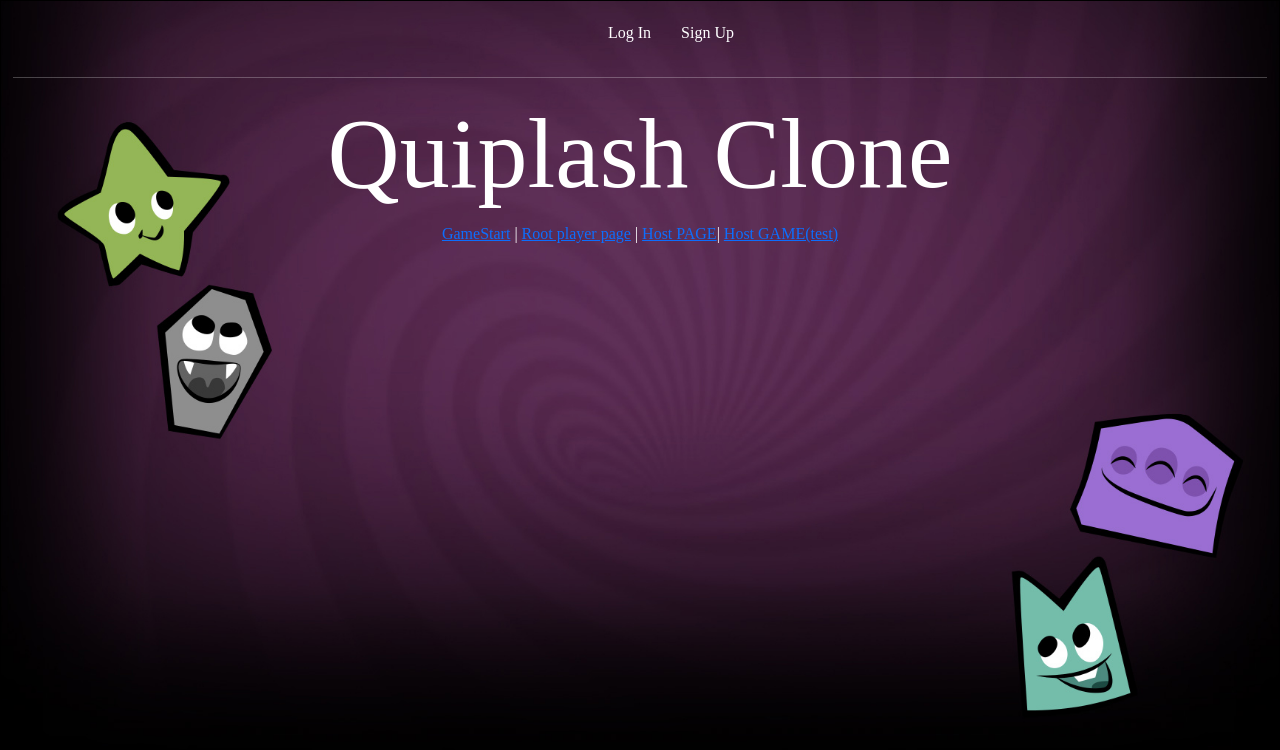
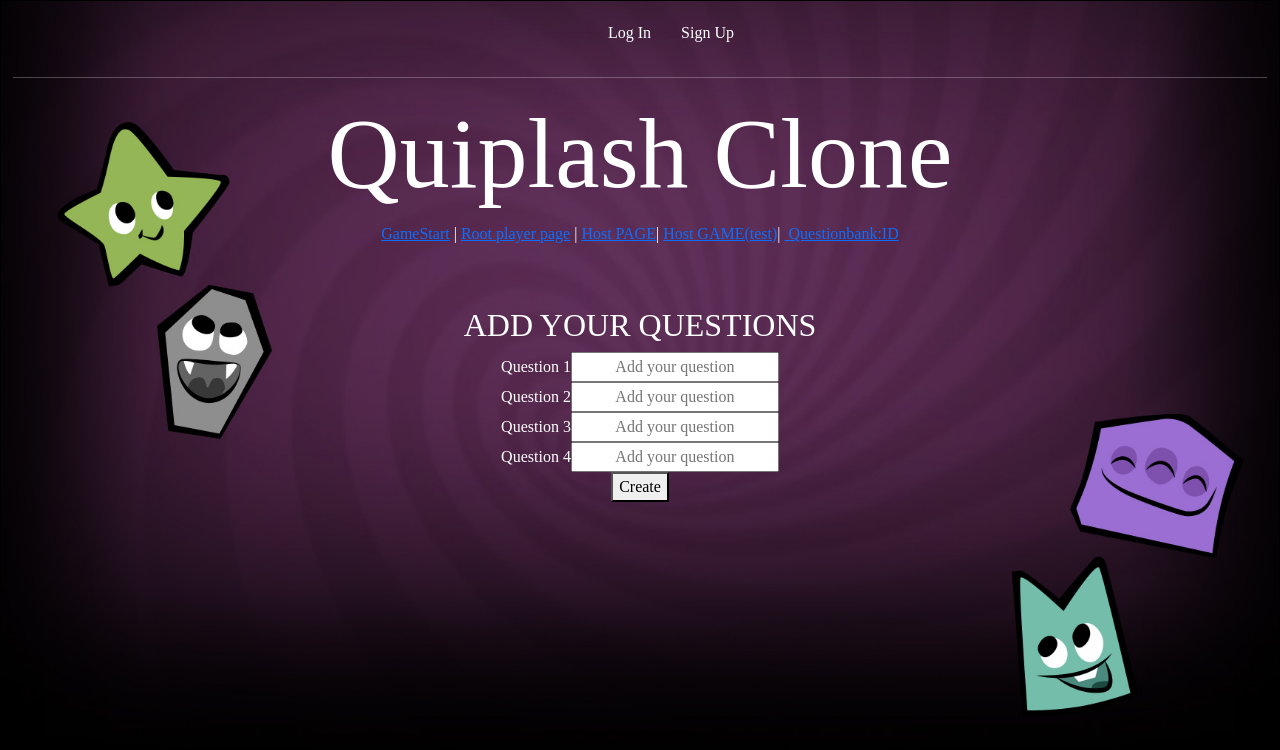
Before and after one commit to azhang-dev/quiplash-frontend, a React (Create React App) app: page /#/my_profile/questionbank in a window 1280 px wide. Shown: the top 750 px of the page. Built offline with nearby package versions, Linux system fonts and the light colour scheme; no server answers; sample sign-in values are in the browser's storage; a web font is replaced by a local one; what react-actioncable-provider would draw is missing.

Commit message:
added showpage for questionbank

```diff
--- a/src/components/MyProfile.js
+++ b/src/components/MyProfile.js
@@ -1,40 +1,56 @@
 import React from 'react'
 import axios from 'axios'
 import { API_ROOT } from '../constants';
-import NewQuestionbankForm from './NewQuestionbankForm';
+
+import {HashRouter as Router, Route, Link} from 'react-router-dom'
+
 
 // const API_ROOT = 'http://localhost:3000'
 
 export default class MyProfile extends React.Component {
+
   state = {
-    currentUser: {
-      name: '',
-      email: ''
-    }
+    question1: "",
+    question2: "",
+    question3: "",
+    question4: "",
   }
 
-  componentDidMount(){
+  handleInput = (e) => {
+
+    this.setState({
+        [e.target.name]: e.target.value
+    });
+    console.log(this.state.name);
+  }
+
+  handleSubmit= async (e) =>{
+    e.preventDefault()
     let token = "Bearer " + localStorage.getItem("jwt");
-    axios.get(`${API_ROOT}/users/current`, {
-      headers: {
-        'Authorization': token
-      }
-    })
-    .then(res => {
-      this.setState({currentUser: res.data})
-    })
-    .catch(err => console.warn(err))
+    console.log('submit clicked');
+    try {
+        const res = await axios.post(`${API_ROOT}/questionbanks/createquestions`, this.state,{headers: {  'Authorization' : token }})
+        console.log('post newQuestionbank ', res);
+    } catch (err) {
+        console.log('Error making new question: ', err);
+    }
+
   }
+
 
   render(){
     return(
       <div className="myProfile">
+       <Router>
         <div className="myProfileDetail">
         <h2>Hello {this.state.currentUser.name}<br/>
         Your email is {this.state.currentUser.email}</h2>
         </div>
 
-        <NewQuestionbankForm />
+
+       </Router>
+
+
       </div>
     );
   }//render
--- a/src/components/NewQuestionForm.js
+++ b/src/components/NewQuestionForm.js
@@ -6,41 +6,62 @@ import { API_ROOT } from '../constants';
 export default class NewQuestionForm extends React.Component {
 
     state = {
-        defaultQuestions: [],
-        customQuestions: [],
+        question1: "",
+        question2: "",
+        question3: "",
+        question4: "",
 
-    }
-    componentDidMount(){
-        console.log("mounted")
 
     }
 
-    loadDefaultQuestions = () => {
-        console.log("Default question button clicked")
-        const res = axios.get( `${API_ROOT}/questions`)
-        .then(res => {
-            console.log('fetched default questions',res)
+    handleInput = (e) => {
+
+        this.setState({
+            [e.target.name]: e.target.value
         });
+        console.log(this.state.name);
     }
 
-    customQuestions = () => {
+    handleSubmit= async (e) =>{
+        e.preventDefault()
+        let token = "Bearer " + localStorage.getItem("jwt");
+        console.log('submit clicked');
+        try {
+            const res = await axios.post(`${API_ROOT}/questionbanks/createquestions`, this.state,{headers: {  'Authorization' : token }})
+            console.log('post newQuestionbank ', res);
+        } catch (err) {
+            console.log('Error making new question: ', err);
+        }
 
     }
 
-    render() {
 
-        return(
-            <div>
-                <h1>Pick your questions:</h1>
-                <button onClick = {this.laodDefaultQuestions}className ="btn btn-outline-secondary" >Default Questions</button>
-                <button className ="btn btn-outline-secondary" >Custom Questions</button>
+    render (){
 
+        return (
+            <form onSubmit={this.handleSubmit}>
 
-            </div>
+                <div className="form-input-container">
+                    <label>Question 1</label>
+                    <input type="text" name="question1" placeholder="Add your question" onChange={this.handleInput}/>
+                </div>
+                <div className="form-input-container">
+                    <label>Question 2</label>
+                    <input type="text" name="question2" placeholder="Add your question" onChange={this.handleInput} />
+                </div>
+                <div className="form-input-container">
+                    <label>Question 3</label>
+                    <input type="text" name="question3" placeholder="Add your question" onChange={this.handleInput}  />
+                </div>
+                <div className="form-input-container">
+                    <label>Question 4</label>
+                    <input type="text" name="question4" placeholder="Add your question" onChange={this.handleInput} />
+                </div>
 
+                <button>Create</button>
+
+            </form>
         )
-    };
-
-
+    }
 
 }
--- a/src/components/NewQuestionbankForm.js
+++ b/src/components/NewQuestionbankForm.js
@@ -29,7 +29,7 @@ export default class NewQuestionbankForm extends React.Component {
         let token = "Bearer " + localStorage.getItem("jwt");
         console.log('submit clicked');
         try {
-            const res = await axios.post(`${API_ROOT}/questionbanks/createquestions`, this.state,{headers: {  'Authorization' : token }})
+            const res = await axios.post(`${API_ROOT}/questionbanks`, this.state,{headers: {  'Authorization' : token }})
             console.log('post newQuestionbank ', res);
         } catch (err) {
             console.log('Error making new question: ', err);
@@ -46,7 +46,7 @@ export default class NewQuestionbankForm extends React.Component {
                     <label>Questionbank Name</label>
                     <input type="text" name="name" placeholder="Enter Name" onChange={this.handleInput}/>
                 </div>
-                <div className="form-input-container">
+                {/* <div className="form-input-container">
                     <label>Question 1</label>
                     <input type="text" name="question1" placeholder="Add your question" onChange={this.handleInput}/>
                 </div>
@@ -62,10 +62,7 @@ export default class NewQuestionbankForm extends React.Component {
                     <label>Question 4</label>
                     <input type="text" name="question4" placeholder="Add your question" onChange={this.handleInput} />
                 </div>
-
-
-
-                {/* <button onClick={this.addQuestions}>Add Another Question</button> */}
+              */}
                 <button>Create</button>
 
             </form>
--- /dev/null
+++ b/src/components/Questionbank.js
@@ -0,0 +1,21 @@
+import React from 'react'
+
+import NewQuestionForm from './NewQuestionForm';
+
+import {HashRouter as Router, Route, Link} from 'react-router-dom'
+
+export default class Questionbank extends React.Component {
+
+  render(){
+    return(
+      <div>
+
+        <h2>ADD YOUR QUESTIONS </h2>
+
+        <NewQuestionForm />
+
+
+      </div>
+    );
+  }//render
+}
--- a/src/components/Root.js
+++ b/src/components/Root.js
@@ -15,6 +15,7 @@ import Login from './Login'
 import SignUp from './SignUp'
 
 import MyProfile from './MyProfile'
+import Questionbank from './Questionbank'
 
 import {HashRouter as Router, Route, Link} from 'react-router-dom'
 
@@ -92,8 +93,12 @@ class Root extends Component {
                     <Link to="/play">Root player page</Link> |&nbsp;
                     {/* <Link to="/play/lobby">LOBBY PAGE</Link> |&nbsp;  */}
                     <Link to="/host/lobby" >Host PAGE</Link>|&nbsp;
-                    <Link to="/host/game">Host GAME(test)</Link>
+                    <Link to="/host/game">Host GAME(test)</Link>|&nbsp;
                     {/* <Link to="/user/join/:id">User Join Game(test)</Link> */}
+                    <Link to= "/my_profile/questionbank"> Questionbank:ID </Link>
+
+
+
 
                     <div className ="body-content">
                     <Route exact path="/play" component={UserRoot}/>
@@ -102,6 +107,7 @@ class Root extends Component {
                     <Route exact path = '/my_profile' component = {MyProfile}/>
                     <Route exact path="/lobbies" component={RoomsList }/>
                     <Route exact path="/host/lobby/:id" component={HostLobby}/>
+                    <Route exact path= "/my_profile/questionbank" component={Questionbank} />
                     </div>
                 </Router>
             </div>
```
